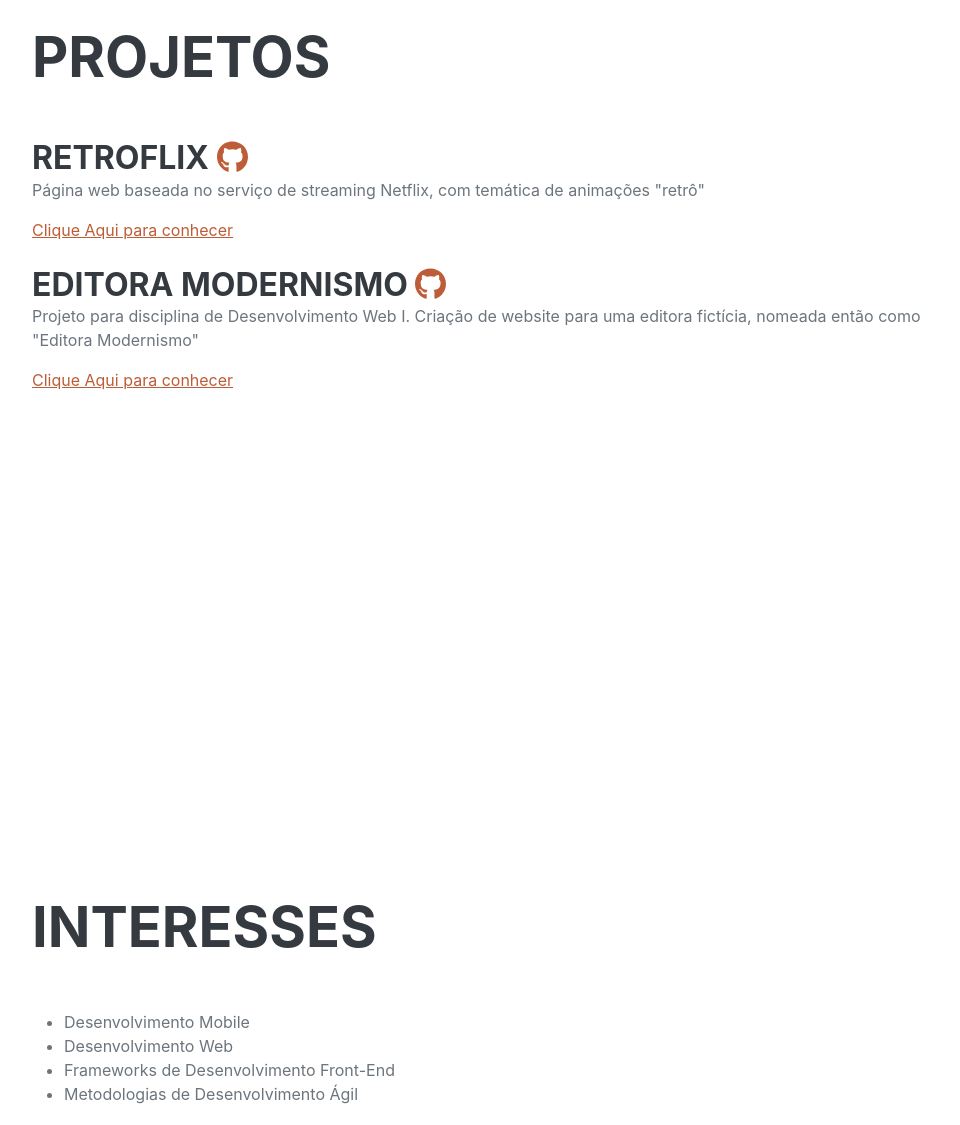
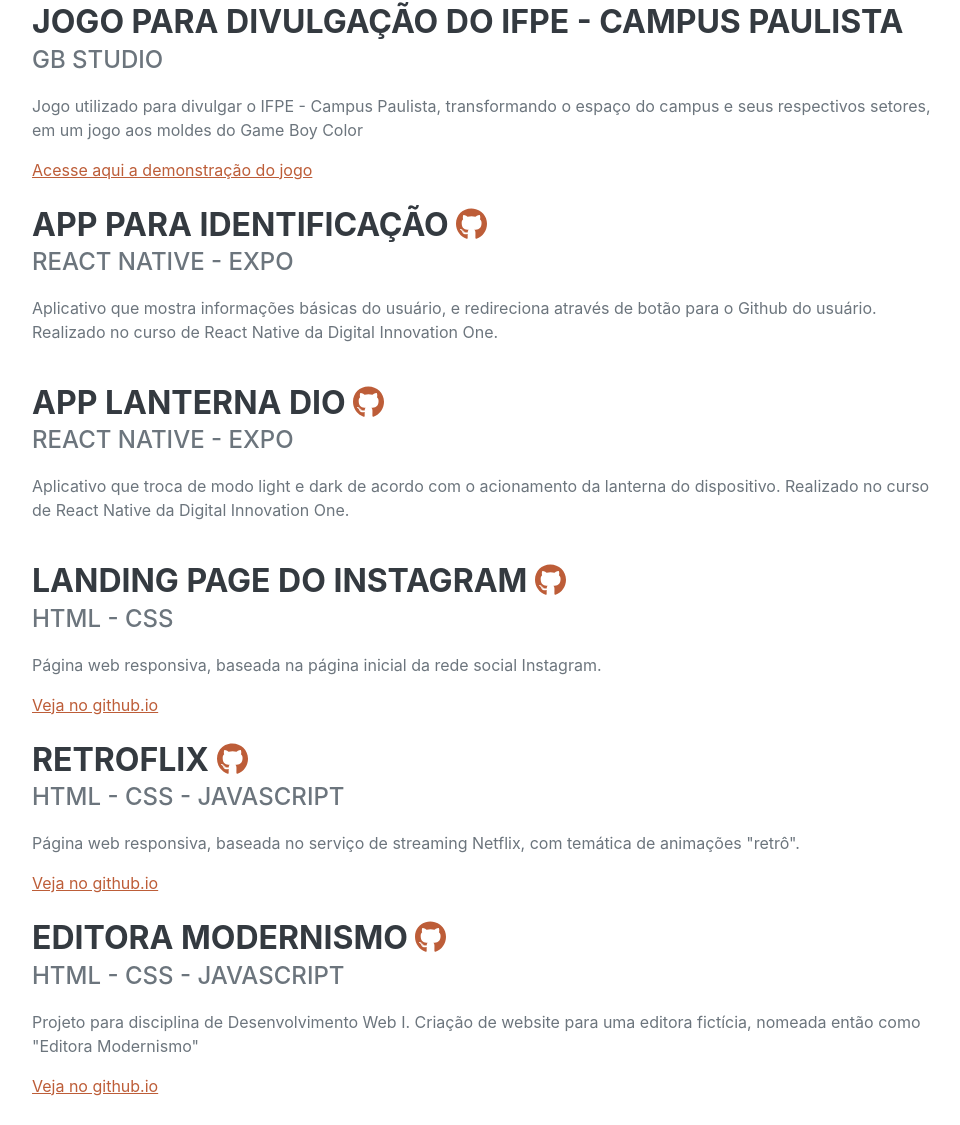
Before and after one commit to fabiojuliosantos/portfolio, a plain HTML site: page index.html in a window 1280 px wide. Shown: the part 3396-4521 px from the top of the page, without its empty margins (288-1248 px from the left). Drawn offline with nearby package versions, Linux system fonts and the light colour scheme; a web font is replaced by a local one.

Commit message:
atualização projetos

```diff
--- a/index.html
+++ b/index.html
@@ -78,7 +78,7 @@
                         <h3 class="mb-0">Extensionista</h3>
                         <div class="subheading mb-3">Um jogo para divulgação do IFPE - Campus Paulista</div>
                         <p>
-                        Criação de um jogo ao estilo Game Boy Color, para divulgação do IFPE Campus Paulista.
+                            Criação de um jogo ao estilo Game Boy Color, para divulgação do IFPE Campus Paulista.
                         </p>
                     </div>
                     <div class="flex-shrink-0"><span class="text-primary">Março 2021 - Atualmente</span></div>
@@ -185,26 +185,84 @@
                 <h2 class="mb-5">Projetos</h2>
                 <div class="d-flex flex-column flex-md-row justify-content-between">
                     <div class="flex-grow-1">
-                        <h3 class="mb-0">Retroflix  <a class="social-icon" href="https://github.com/fabiojuliosantos/retroflix" target="_blank"><i
-                            class="fab fa-github"></i></a></h3>
+
+                        <h3 class="mb-0">Jogo para divulgação do IFPE - Campus Paulista </h3>
+                        <div class="subheading mb-3">GB Studio</div>
+
                         <p>
-                            Página web baseada no serviço de streaming Netflix, com temática de animações "retrô"
+                            Jogo utilizado para divulgar o IFPE - Campus Paulista, transformando o espaço do campus e
+                            seus respectivos setores, em um jogo aos moldes do Game Boy Color
                         </p>
-                        <a href="https://fabiojuliosantos.github.io/retroflix/" target="blank">Clique Aqui para
-                            conhecer</a>
+                        <a href="https://bit.ly/jogo-ifpe" target="_blank">Acesse aqui a demonstração do jogo</a>
+                        <br>
+                        <br>
+                        <h3 class="mb-0">App para Identificação <a class="social-icon"
+                                href="https://github.com/fabiojuliosantos/reactnative" target="_blank"><i
+                                    class="fab fa-github"></i></a></h3>
+                        <div class="subheading mb-3">react native - expo</div>
 
-                        </div>
+                        <p>
+                            Aplicativo que mostra informações básicas do usuário, e redireciona através de botão para o
+                            Github do usuário. Realizado no curso de React Native da Digital Innovation One.
+                        </p>
+                        <br>
+
+                        <h3 class="mb-0">App Lanterna DIO <a class="social-icon"
+                                href="https://github.com/fabiojuliosantos/reactmovimento" target="_blank"><i
+                                    class="fab fa-github"></i></a></h3>
+                        <div class="subheading mb-3">react native - expo</div>
+
+                        <p>
+                            Aplicativo que troca de modo light e dark de acordo com o acionamento da lanterna do
+                            dispositivo. Realizado no curso de React Native da Digital Innovation One.
+                        </p>
+                        <br>
+
+                        <h3 class="mb-0">Landing Page do Instagram <a class="social-icon"
+                                href="https://github.com/fabiojuliosantos/instagramclone" target="_blank"><i
+                                    class="fab fa-github"></i></a></h3>
+                        <div class="subheading mb-3">html - css</div>
+
+
+                        <p>
+                            Página web responsiva, baseada na página inicial da rede social Instagram.
+
+                        </p>
+                        <a href="https://fabiojuliosantos.github.io/instagramclone/" target="blank">Veja no
+                            github.io</a>
+                        <br>
+                        <br>
+
+
+                        <h3 class="mb-0">Retroflix <a class="social-icon"
+                                href="https://github.com/fabiojuliosantos/retroflix" target="_blank"><i
+                                    class="fab fa-github"></i></a></h3>
+                        <div class="subheading mb-3">html - css - javascript</div>
+
+
+                        <p>
+                            Página web responsiva, baseada no serviço de streaming Netflix, com temática de animações
+                            "retrô".
+
+                        </p>
+                        <a href="https://fabiojuliosantos.github.io/retroflix/" target="blank">Veja no github.io</a>
+
+                    </div>
                 </div>
                 <div class="d-flex flex-column flex-md-row justify-content-between">
                     <div class="flex-grow-1">
                         <br>
-                        <h3 class="mb-0">Editora Modernismo <a class="social-icon" href="https://github.com/fabiojuliosantos/devweb1" target="_blank"><i class="fab fa-github"></i></a></h3>
+                        <h3 class="mb-0">Editora Modernismo <a class="social-icon"
+                                href="https://github.com/fabiojuliosantos/devweb1" target="_blank"><i
+                                    class="fab fa-github"></i></a></h3>
+                        <div class="subheading mb-3">html - css - javascript</div>
+
                         <p>
                             Projeto para disciplina de Desenvolvimento Web I. Criação de website para uma editora
                             fictícia, nomeada então como "Editora Modernismo"
                         </p>
-                        <a href="https://fabiojuliosantos.github.io/devweb1/index.html" target="blank">Clique Aqui para
-                            conhecer</a>
+                        <a href="https://fabiojuliosantos.github.io/devweb1/index.html" target="blank">Veja no
+                            github.io</a>
                     </div>
                 </div>
             </div>
```
